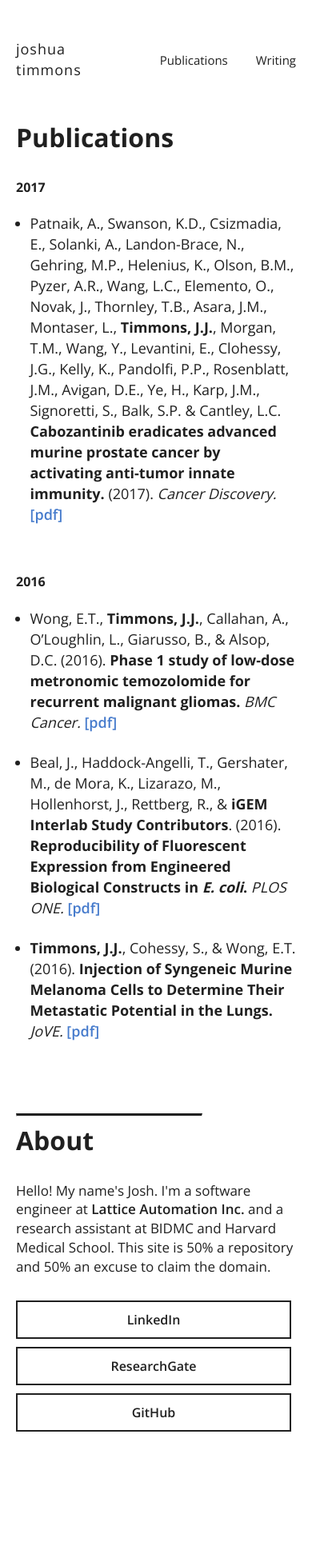
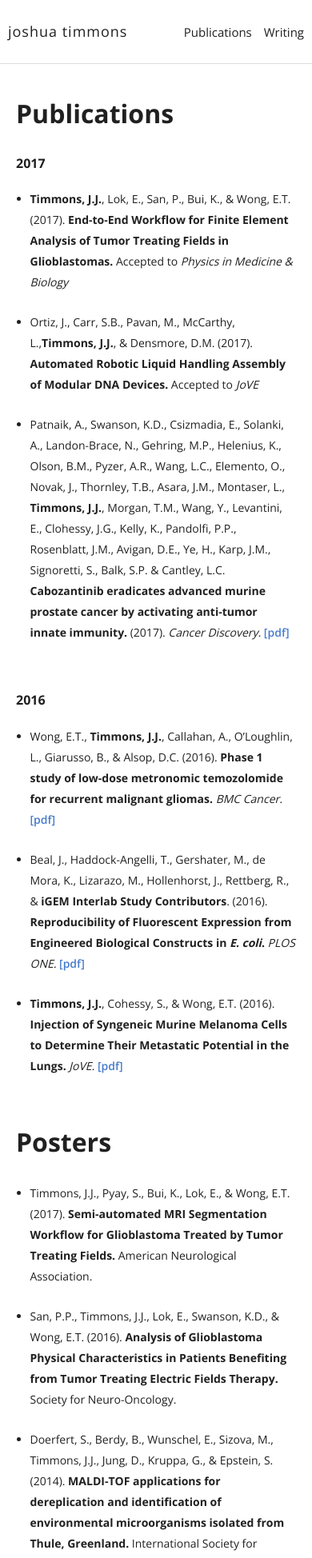
Before and after one commit to jjti/personal-site, a React app: page /publications in a window 390 px wide. Shown: the top 1948 px of the page at 80% size. Before the commit the page ends 1850 px from the top, so only its background shows below. Built offline with nearby package versions, Linux system fonts and the light colour scheme.

Commit message:
fixed scrolling, posters, mobile
+/- fixed scrolling and stuff for mobile

```diff
--- a/src/App.css
+++ b/src/App.css
@@ -80,8 +80,4 @@ section ul li {
 	.about-columns p {
 		width: 100%;
 	}
-
-	.writing-article {
-		border-top: 1px solid gray;
-	}
 }
--- a/src/components/Header.css
+++ b/src/components/Header.css
@@ -44,7 +44,11 @@ ul li a {
 
 @media (max-width: 640px) {
 	.Header {
-		width: calc(100% - 40px);
+		height: 80px;
+		width: 100% !important;
+		left: 0;
+		padding: 10px;
+		border-bottom: 1px solid #dedede;
 	}
 
 	.Header p {
@@ -57,6 +61,10 @@ ul li a {
 
 	.Header nav a {
 		font-size: 15px;
-		padding-left: 35px;
+		padding-left: 15px;
+	}
+
+	.Header-wrapper {
+		padding-bottom: 20px;
 	}
 }
--- a/src/components/Header.jsx
+++ b/src/components/Header.jsx
@@ -15,13 +15,16 @@ export default class Header extends Component {
 		window.removeEventListener("scroll", this.handleScroll);
 	};
 
-	handleScroll = event => {
-		const scrollTop = event.srcElement.body.scrollTop;
-		if (scrollTop === 0 && this.scrolled) {
+	handleScroll = () => {
+		if (window.scrollY === 0 && this.scrolled && window.innerWidth > 640) {
 			this.header.style.borderBottomColor = null;
 			this.header.style.height = "150px";
 			this.scrolled = false;
-		} else if (scrollTop !== 0 && !this.scrolled) {
+		} else if (
+			window.scrollY !== 0 &&
+			!this.scrolled &&
+			window.innerWidth > 640
+		) {
 			this.header.style.borderBottomColor = "#dedede";
 			this.header.style.height = "70px";
 			this.scrolled = true;
--- a/src/index.css
+++ b/src/index.css
@@ -21,7 +21,7 @@ header {
 }
 
 section {
-	padding-bottom: 90px;
+	padding-bottom: 70px;
 }
 
 footer {
@@ -100,8 +100,20 @@ a.button {
 		margin-bottom: 30px;
 	}
 
+	h3 {
+		font-size: 18px;
+	}
+
+	li {
+		font-size: 14px;
+	}
+
 	section {
 		padding-bottom: 20px;
+	}
+
+	p {
+		font-size: 14px;
 	}
 
 	img {
--- a/src/pages/Publications.jsx
+++ b/src/pages/Publications.jsx
@@ -12,10 +12,29 @@ export default class Publications extends Component {
 		return (
 			<div className="Container">
 				<Header />
-				<section className="full">
+				<section style={{ paddingBottom: "0" }}>
 					<h2>Publications</h2>
 					<h4>2017</h4>
 					<ul>
+						<li>
+							<strong>Timmons, J.J.</strong>, Lok, E., San, P.,
+							Bui, K., & Wong, E.T. (2017).{" "}
+							<strong>
+								End-to-End Workflow for Finite Element Analysis
+								of Tumor Treating Fields in Glioblastomas.
+							</strong>{" "}
+							Accepted to <i>Physics in Medicine & Biology</i>
+						</li>
+						<li>
+							Ortiz, J., Carr, S.B., Pavan, M., McCarthy, L.,
+							<strong>Timmons, J.J.</strong>, & Densmore, D.M.
+							(2017).{" "}
+							<strong>
+								Automated Robotic Liquid Handling Assembly of
+								Modular DNA Devices.
+							</strong>{" "}
+							Accepted to <i>JoVE</i>
+						</li>
 						<li>
 							Patnaik, A., Swanson, K.D., Csizmadia, E., Solanki,
 							A., Landon-Brace, N., Gehring, M.P., Helenius, K.,
@@ -82,6 +101,51 @@ export default class Publications extends Component {
 						</li>
 					</ul>
 				</section>
+				<section>
+					<h2>Posters</h2>
+					<ul>
+						<li>
+							Timmons, J.J., Pyay, S., Bui, K., Lok, E., & Wong,
+							E.T. (2017).{" "}
+							<strong>
+								Semi-automated MRI Segmentation Workflow for
+								Glioblastoma Treated by Tumor Treating Fields.
+							</strong>{" "}
+							American Neurological Association.
+						</li>
+						<li>
+							San, P.P., Timmons, J.J., Lok, E., Swanson, K.D., &
+							Wong, E.T. (2016).{" "}
+							<strong>
+								Analysis of Glioblastoma Physical
+								Characteristics in Patients Benefiting from
+								Tumor Treating Electric Fields Therapy.
+							</strong>{" "}
+							Society for Neuro-Oncology.
+						</li>
+						<li>
+							Doerfert, S., Berdy, B., Wunschel, E., Sizova, M.,
+							Timmons, J.J., Jung, D., Kruppa, G., & Epstein, S.
+							(2014).{" "}
+							<strong>
+								MALDI-TOF applications for dereplication and
+								identification of environmental microorganisms
+								isolated from Thule, Greenland.
+							</strong>{" "}
+							International Society for Microbial Ecology.
+						</li>
+						<li>
+							Berdy, B., Sizova, M., Kaluziak, S., Doerfert, S.,
+							Wunschel, E., Timmons, J.J., Jung, D., Torralba, M.,
+							Haft, D., Nelson, K., & Epstein, S. (2014).{" "}
+							<strong>
+								Towards predictable manipulation of microbial
+								communities.
+							</strong>{" "}
+							International Society for Microbial Ecology.
+						</li>
+					</ul>
+				</section>
 				<Footer />
 			</div>
 		);
```
